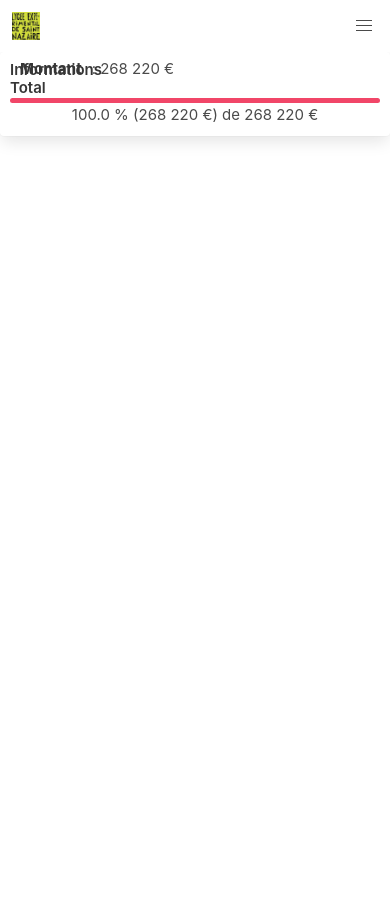
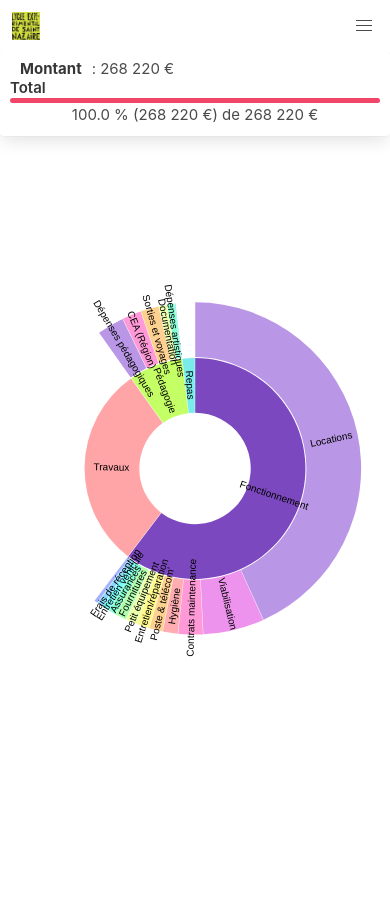
Before and after one commit to Lycee-Experimental/budget-lxp, a Flask app: page /sunburst?budget_previ=1 in a window 390 px wide. Run offline with Flask 3, Linux system fonts and the light colour scheme.

Commit message:
Ajout du responsive

```diff
--- a/static/css/sunburst-responsive.css
+++ b/static/css/sunburst-responsive.css
@@ -1,4 +1,15 @@
 @media all and ( max-width: 1100px) {
+    #chart {
+        font-size: large;
+        height: 62%;
+        position: relative;
+
+    }
+
+    svg {
+        width: 100%;
+        height: 100%;
+    }
 
     div.card#informations{
         position: relative;
@@ -16,6 +27,10 @@
 
     }
 
+    p.title-info{
+        visibility: hidden;
+    }
+
     progress.progress{
         height: 5px;
         margin-bottom: 1px !important;
@@ -25,3 +40,16 @@
         padding: 10px !important;
     }
 }
+
+@media all and ( max-width: 600px) {
+    #chart {
+        top: -60px !important;
+
+    }
+
+    svg {
+        height: 150% !important;
+        size: 700px;
+    }
+
+}
--- a/static/css/sunburst.css
+++ b/static/css/sunburst.css
@@ -4,12 +4,14 @@
     transition: .5s;
 }
 
-div.columns {
+div.content_et_infos {
     height: 100vh;
 }
 
 div.card#informations{
-    transition: .5s
+    transition: .5s;
+    position: absolute;
+    max-width: 20%;
 }
 
 .progress{
--- a/templates/base.html
+++ b/templates/base.html
@@ -11,16 +11,14 @@
   <body>
     {% include 'navbar.html' %}
 
-    <div class="columns">
-      <div class="column is-one-quarter">
+    <div class="content_et_infos">
               {% block info %}
               {% endblock %}
-      </div>
-      <div class="column">
+
         {%block content%}
         {%endblock%}
       </div>
-    </div>
+
     {% block extrajs %}
     {% endblock %}
   </body>
```
